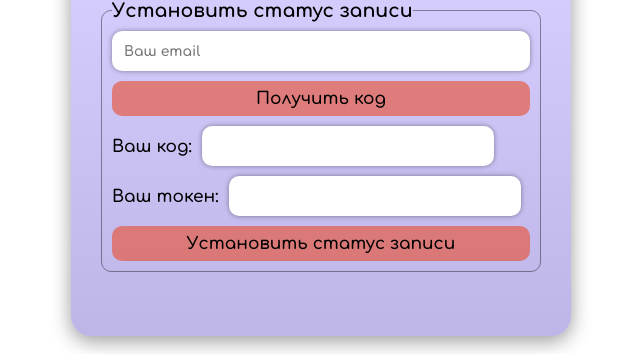
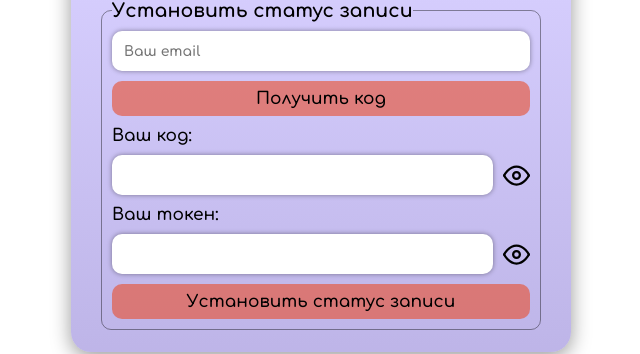
Before and after one commit to HuggySoul/call-t1-api, a React (Create React App) app: page / in a window 1280 px wide. Shown: the part 422-776 px from the top of the page, without its empty margins (319-959 px from the left). Built offline with nearby package versions, Linux system fonts and the light colour scheme; no server answers.

Commit message:
feat: hide-show code logic

```diff
--- a/src/App.module.css
+++ b/src/App.module.css
@@ -11,7 +11,7 @@
 	flex-direction: column;
 	align-items: flex-start;
 	justify-content: flex-start;
-	height: 90vh;
+	height: 92vh;
 	width: 500px;
 	padding: 30px;
 	background: var(--form-back-col);
--- /dev/null
+++ b/src/UI/codeInput/codeInput.jsx
@@ -0,0 +1,41 @@
+import st from "./codeInput.module.css";
+import { useState } from "react";
+
+export const CodeInput = ({ defaultValue, labelTxt }) => {
+	const [inputType, setInputType] = useState("password");
+
+	const changeInputType = () => {
+		inputType === "password" ? setInputType("text") : setInputType("password");
+	};
+
+	return (
+		<>
+			<label htmlFor="code">
+				<p>{labelTxt}</p>
+			</label>
+			<div className={st.showCode}>
+				<input
+					id="code"
+					type={inputType}
+					defaultValue={defaultValue}
+					className={st.codeInput}
+				/>
+				<button onClick={changeInputType} className={st.showCodeBtn}>
+					{inputType === "password" ? (
+						<img
+							className={st.hideEye}
+							src="./eye-password-show.svg"
+							alt="Показать пароль"
+						/>
+					) : (
+						<img
+							className={st.hideEye}
+							src="./eye-password-hide.svg"
+							alt="Скрыть пароль"
+						/>
+					)}
+				</button>
+			</div>
+		</>
+	);
+};
--- /dev/null
+++ b/src/UI/codeInput/codeInput.module.css
@@ -0,0 +1,17 @@
+.showCode {
+	display: flex;
+	gap: 10px;
+	align-items: center;
+}
+
+.codeInput {
+	border-radius: 10px;
+	background-color: white;
+	height: 40px;
+	box-shadow: 0 0 5px 0 var(--primary-col);
+	width: 100%;
+}
+
+.showCodeBtn {
+	width: 30px;
+}
--- a/src/UI/userCode/userCode.jsx
+++ b/src/UI/userCode/userCode.jsx
@@ -4,6 +4,7 @@ import { SubmitBtn } from "../submitBtn/submitBtn";
 import { getCode } from "../../api/getCode";
 import { setStatus } from "../../api/setStatus";
 import { codeReducer } from "./codeReducer";
+import { CodeInput } from "../codeInput/codeInput";
 export const UserCode = () => {
 	const [isEmailIncorrect, setIsEmailIncorrect] = useState(false);
 	const [codeState, codeDispatch] = useReducer(codeReducer, {
@@ -54,28 +55,8 @@ export const UserCode = () => {
 				returnCondition={() => checkEmail(codeState.email)}
 				setPostAnswer={(ans) => setCodeState("setCode", ans, "code")}
 			/>
-			<div className={st.showCode}>
-				<label htmlFor="code">
-					<p>Ваш код:</p>
-				</label>
-				<input
-					id="code"
-					type="password"
-					defaultValue={codeState.code}
-					className={`${st.getCode_emailInput} ${st.getCode_codeInput}`}
-				/>
-			</div>
-			<div className={st.showCode}>
-				<label htmlFor="token">
-					<p>Ваш токен:</p>
-				</label>
-				<input
-					id="token"
-					type="password"
-					defaultValue={codeState.token}
-					className={`${st.getCode_emailInput} ${st.getCode_codeInput}`}
-				/>
-			</div>
+			<CodeInput labelTxt={"Ваш код: "} defaultValue={codeState.code} />
+			<CodeInput labelTxt={"Ваш токен: "} defaultValue={codeState.token} />
 			<SubmitBtn
 				callApi={setStatus}
 				postData={codeState.token}
--- a/src/UI/userCode/userCode.module.css
+++ b/src/UI/userCode/userCode.module.css
@@ -19,12 +19,6 @@
 	font-size: 14px;
 }
 
-.getCode_submit {
-	background-color: var(--secondary-col);
-	border-radius: 10px;
-	padding: 8px;
-}
-
 .showCode {
 	display: flex;
 	gap: 10px;
@@ -34,7 +28,3 @@
 .getCode_codeInput {
 	width: 70%;
 }
-
-.getCode_submit:hover {
-	scale: 1.0001;
-}
```
Also changed, not shown: public/eye-password-hide.svg (added), public/eye-password-show.svg (added).
